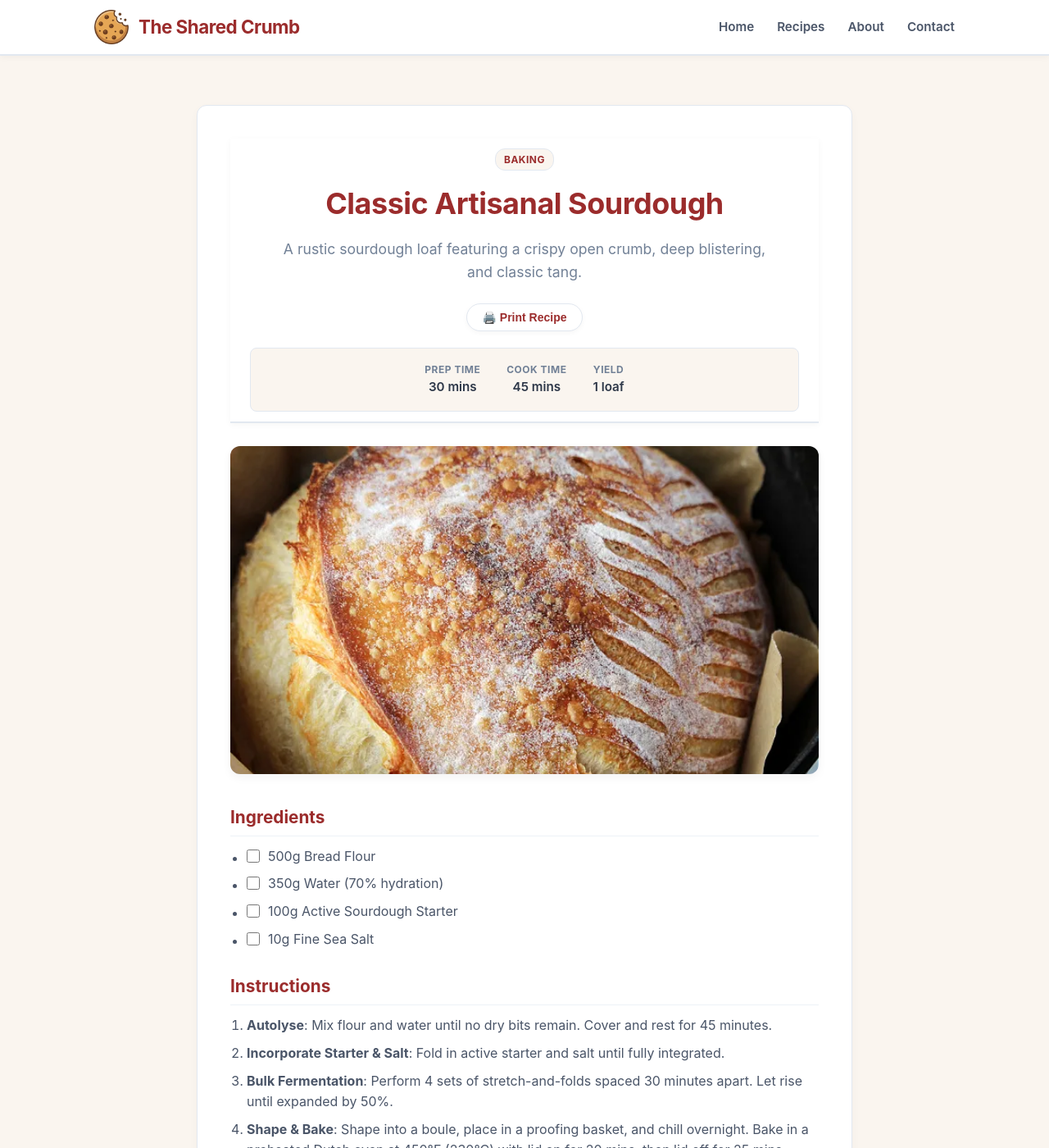
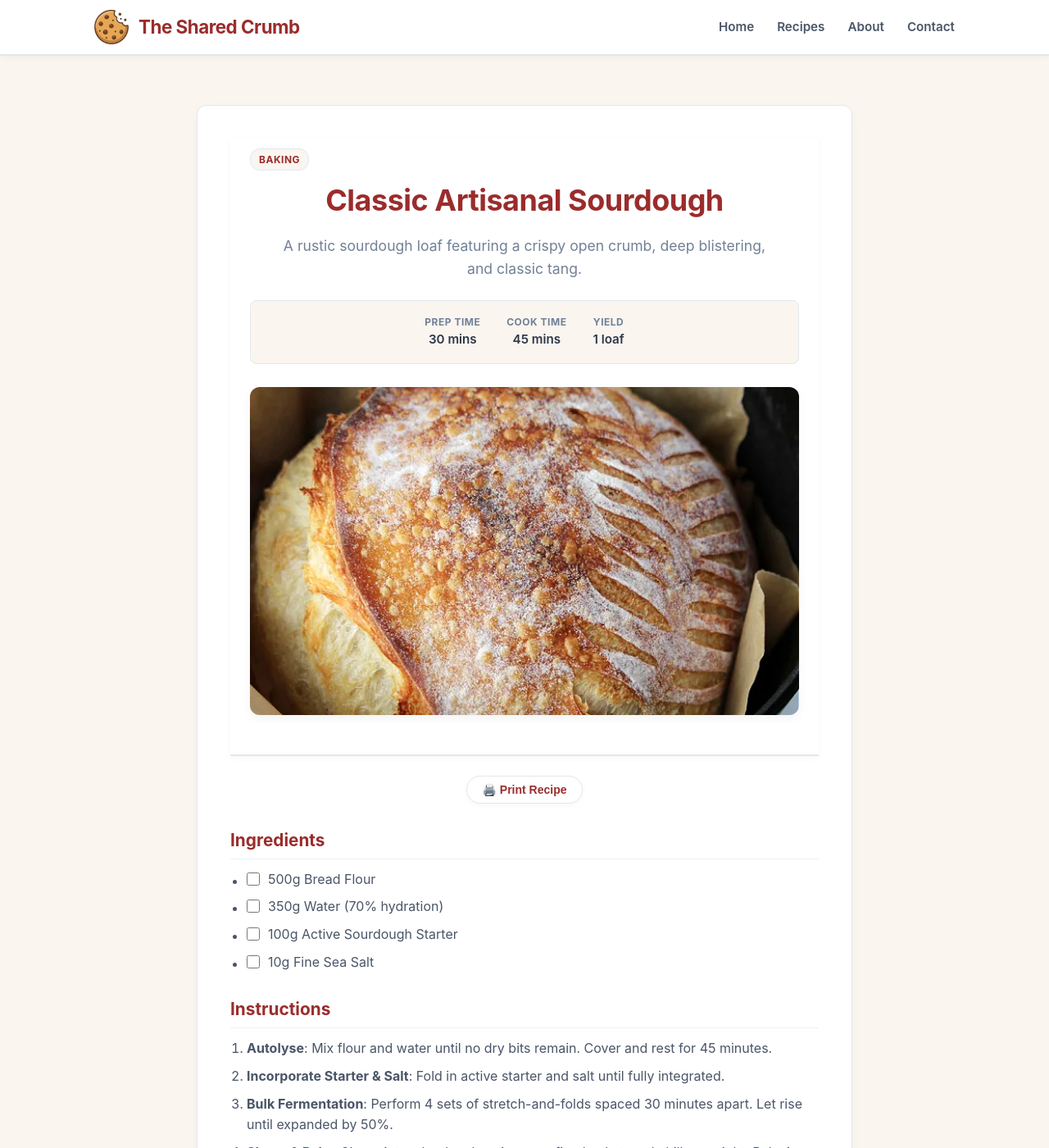
Before and after one commit to TheSharedCrumb/TheSharedCrumb, a Jekyll site: the page built from _recipes/test-sourdough.md, in a window 1280 px wide and 1400 px high. Shown: the whole window at 82% size. Built offline with Jekyll 4.4.1, drawn with Linux system fonts in a browser that asks for light colours.

Commit message:
Refactor recipe.html layout and structure
Refactor recipe layout to improve structure and readability.

```diff
--- a/_layouts/recipe.html
+++ b/_layouts/recipe.html
@@ -5,9 +5,10 @@ layout: default
   <article class="recipe-article">
     <header class="recipe-header">
 
-      {% comment %} Clickable Category Badges {% endcomment %}
+      <!-- Text & Meta Column -->
+      <div class="recipe-header-text">
         {% if page.category %}
-        <div class="recipe-category-badges recipe-category-badges-center">
+          <div class="recipe-category-badges">
             {% for cat in page.category %}
               <a href="{{ '/recipes.html' | relative_url }}?category={{ cat | slugify }}" class="recipe-category-badge recipe-category-link">
                 {{ cat }}
@@ -21,13 +22,6 @@ layout: default
         {% if page.description %}
           <p class="recipe-description">{{ page.description }}</p>
         {% endif %}
-
-      <!-- Print Recipe Action Button -->
-      <div class="recipe-actions">
-        <button onclick="window.print()" class="print-btn">
-          🖨️ Print Recipe
-        </button>
-      </div>
 
         <div class="recipe-meta">
           {% if page.prep_time %}
@@ -49,13 +43,23 @@ layout: default
             </div>
           {% endif %}
         </div>
-    </header>
+      </div>
 
+      <!-- Compact Square Image (Moves to the Right Column on Print) -->
       {% if page.image %}
         <div class="recipe-image-container">
           <img src="{{ page.image | relative_url }}" alt="{{ page.title }}">
         </div>
       {% endif %}
+
+    </header>
+
+    <!-- Print Recipe Action Button -->
+    <div class="recipe-actions">
+      <button onclick="window.print()" class="print-btn">
+        🖨️ Print Recipe
+      </button>
+    </div>
 
     <div class="recipe-body">
       {{ content }}
@@ -63,7 +67,6 @@ layout: default
   </article>
 </div>
 
-<!-- Interactive Ingredient Checkboxes Script -->
 <script>
   document.addEventListener('DOMContentLoaded', () => {
     const ingredientLists = document.querySelectorAll('.recipe-body ul');
```
Lines whose indentation alone changed are shown as unchanged.
